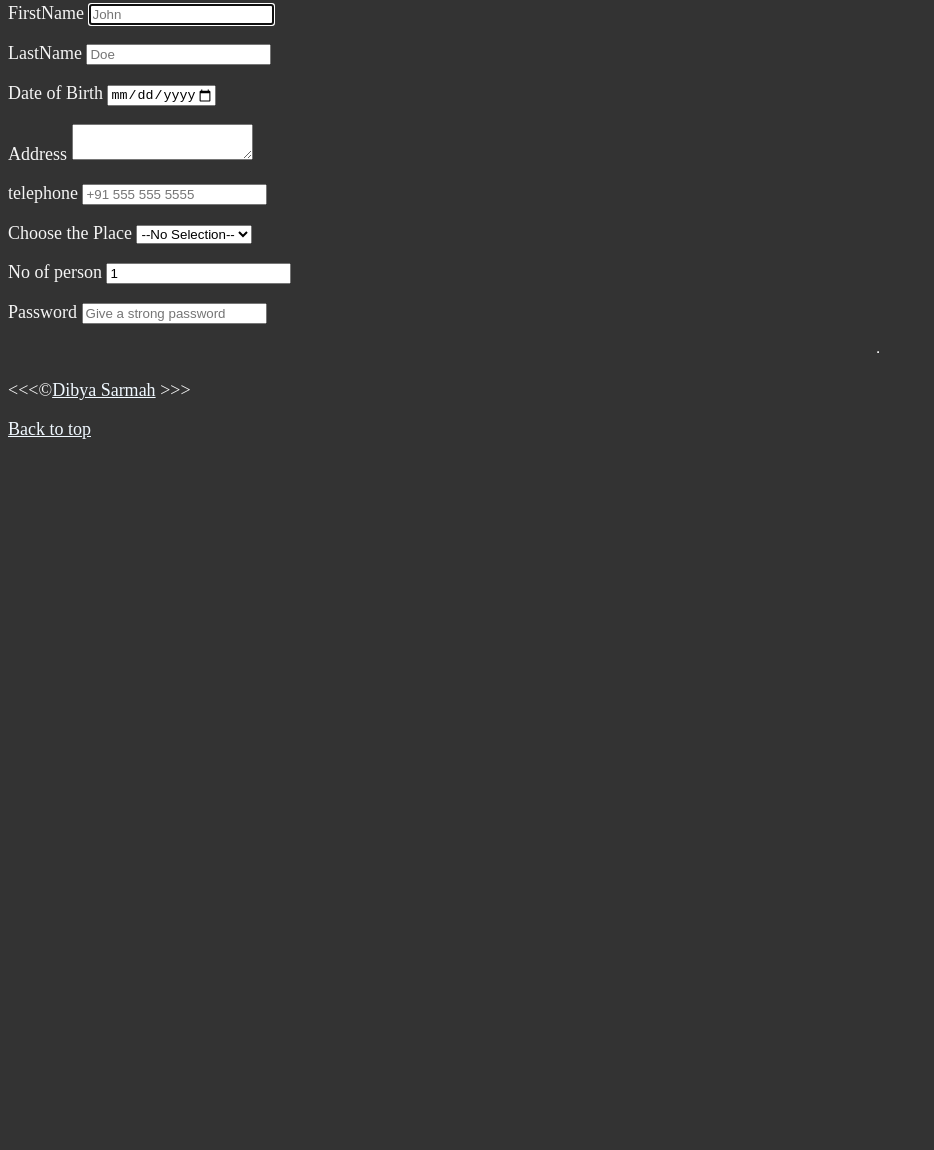
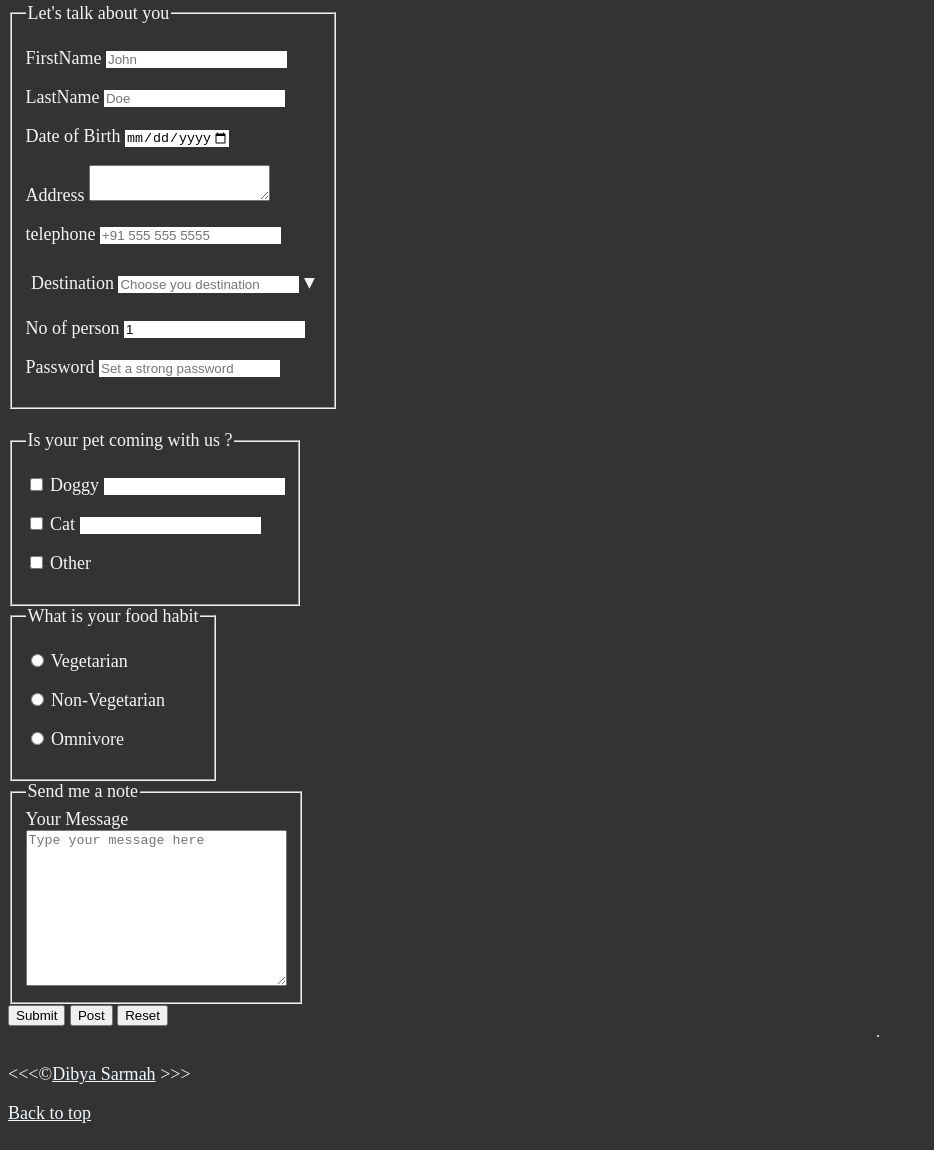
Before and after one commit to gyroscop/Demo_Projects, a plain HTML site: page index.html in a window 1280 px wide. Shown: the part 2077-3227 px from the top of the page, without its empty margins (0-934 px from the left). Before the commit the page ends 2543 px from the top, so only its background shows below. Drawn offline with Linux system fonts and the light colour scheme.

Commit message:
Submit,post and reset button added and made some enhancement

```diff
--- a/index.html
+++ b/index.html
@@ -208,6 +208,8 @@
       <article id="contact">
         <h2>Let us plan a trip together</h2>
         <form action="https://httpbin.org/get" method="get">
+          <fieldset class="form">
+            <legend>Let's talk about you</legend>
             <p>
               <label for="firstName">FirstName</label>
               <input
@@ -237,7 +239,6 @@
                 type="date"
                 name="dob"
                 id="dob"
-              placeholder="Doe"
                 autocomplete="on"
                 required
                 max="2000-12-31"
@@ -262,15 +263,55 @@
               />
             </p>
 
-          <p>
+            <div class="multi-selector">
+              <div class="select-field">
+                <label for="place">Destination</label>
+                <input
+                  type="text"
+                  placeholder="Choose you destination"
+                  class="input-selector"
+                  id="place"
+                />
+                <span class="down-arrow">&blacktriangledown;</span>
+              </div>
+
+              <div class="list">
+                <label for="place-1" class="places">
+                  <input
+                    type="checkbox"
+                    name="place-1"
+                    id="place-1"
+                  />Cherrapunji
+                </label>
+
+                <label for="place-2" class="places">
+                  <input type="checkbox" name="place-1" id="place-2" />Kaziranga
+                </label>
+
+                <label for="place-3" class="places">
+                  <input type="checkbox" name="place-1" id="place-3" />Nameri
+                </label>
+              </div>
+            </div>
+
+            <!-- <p>
             <label for="place">Choose the Place </label>
             <select name="place" id="place">
-              <option value="">--No Selection--</option>
+              <option value=""> No Selection </option>
               <option value="cherrapunji">Cherrapunji</option>
               <option value="Kaziranga">Kaziranga</option>
               <option value="Nameri">Nameri</option>
             </select>
-          </p>
+          </p> -->
+            <!-- <p>
+            <label for="place">Choose the Place </label>
+            <input type="text" name="place" id="place" list="place-list" />
+            <datalist id="place-list" >
+              <option value="cherrapunji">cherrapunji</option>
+              <option value="Kaziranga">Kaziranga</option>
+              <option value="Nameri">Nameri</option>
+            </datalist>
+          </p> -->
             <p>
               <label for="count">No of person </label>
               <input
@@ -288,16 +329,117 @@
                 type="password"
                 name="password"
                 id="password"
-              placeholder="Give a strong password"
+                placeholder="Set a strong password"
                 required
               />
             </p>
+          </fieldset>
+
+          <br />
+          <fieldset class="pets">
+            <legend>Is your pet coming with us ?</legend>
+            <p>
+              <input type="checkbox" name="pets" id="dog" value="dog" />
+              <label for="dog">Doggy</label>
+
+              <input
+                type="number"
+                name="petCount"
+                id="dogCount"
+                min="1"
+                step="1"
+              />
+            </p>
+            <p>
+              <input type="checkbox" name="pets" id="cat" value="cat" />
+              <label for="cat">Cat</label>
+
+              <input
+                type="number"
+                name="petCount"
+                id="catCount"
+                min="1"
+                step="1"
+              />
+            </p>
+            <p>
+              <input
+                type="checkbox"
+                name="pets"
+                id="otherPet"
+                value="otherPet"
+              />
+              <label for="otherPet">Other</label>
+
+              <input
+                type="number"
+                name="petCount"
+                id="otherCount"
+                min="1"
+                step="1"
+                class="otherCount"
+              />
+            </p>
+          </fieldset>
+          <fieldset class="food">
+            <legend>What is your food habit</legend>
+            <p>
+              <input
+                type="radio"
+                name="food"
+                id="Vegetarian"
+                value="Vegetarian"
+              />
+              <label for="Vegetarian">Vegetarian</label>
+            </p>
+            <p>
+              <input
+                type="radio"
+                name="food"
+                id="Non-Vegetarian"
+                value="Non-Vegetarian"
+              />
+              <label for="Non-Vegetarian">Non-Vegetarian</label>
+            </p>
+            <p>
+              <input type="radio" name="food" id="Omnivore" value="Omnivore" />
+              <label for="Omnivore">Omnivore</label>
+            </p>
+          </fieldset>
+          <fieldset class="message">
+            <legend>Send me a note</legend>
+            <label for="message">Your Message</label>
+            <br />
+            <textarea
+              name="message"
+              id="message"
+              cols="30"
+              rows="10"
+              placeholder="Type your message here"
+            ></textarea>
+          </fieldset>
+
+          <button type="submit">Submit</button>
+          <button
+            type="submit"
+            formaction="https://httpbin.org/get"
+            formmethod="get"
+          >
+            Post
+          </button>
+          <button type="reset">Reset</button>
         </form>
       </article>
     </main>
 
     <hr />
 
+    <script>
+      document.querySelector(".select-field").addEventListener("click", () => {
+        document.querySelector(".list").classList.toggle("show");
+        document.querySelector(".down-arrow").classList.toggle("rotate180");
+      });
+    </script>
     <footer>
       <p>
         &lt;&lt;&lt;&copy;<a href="about.html">Dibya Sarmah</a> &gt;&gt;&gt;
--- a/main.css
+++ b/main.css
@@ -56,3 +56,61 @@ table, tr, th, td,caption {
     border-collapse: collapse;
     padding: 0.5rem;
 }
+
+input{
+    outline: none;
+    border: none;
+}
+.multi-selector{
+    width: max-content;
+}
+.multi-selector input{
+    outline: none;
+    border: none;
+}
+
+.select-field,.task,.list{
+    width: 100%;
+    padding: 0.3rem;
+}
+
+.places {
+    display: block;
+    padding-left: 0 ;
+}
+
+.list{
+    box-shadow: 0 30px 60px rgba(206, 199, 199, 0.2);
+    display: none;
+}
+.down-arrow{
+    font-size: 1.2rem;
+    display: inline-block;
+    cursor: pointer;
+    transition: 0.2s linear;
+}
+
+.places:hover{
+    background-color: rgb(81, 78, 78);
+}
+
+.show{
+    display: block;
+}
+
+.rotate180{
+    transform: rotate(-180deg);
+}
+
+.form, .pets{
+    width: fit-content;
+}
+
+.otherCount {
+    display: none;
+}
+
+
+.food, .message{
+    width: fit-content;
+}
```
Lines whose indentation alone changed are shown as unchanged.
